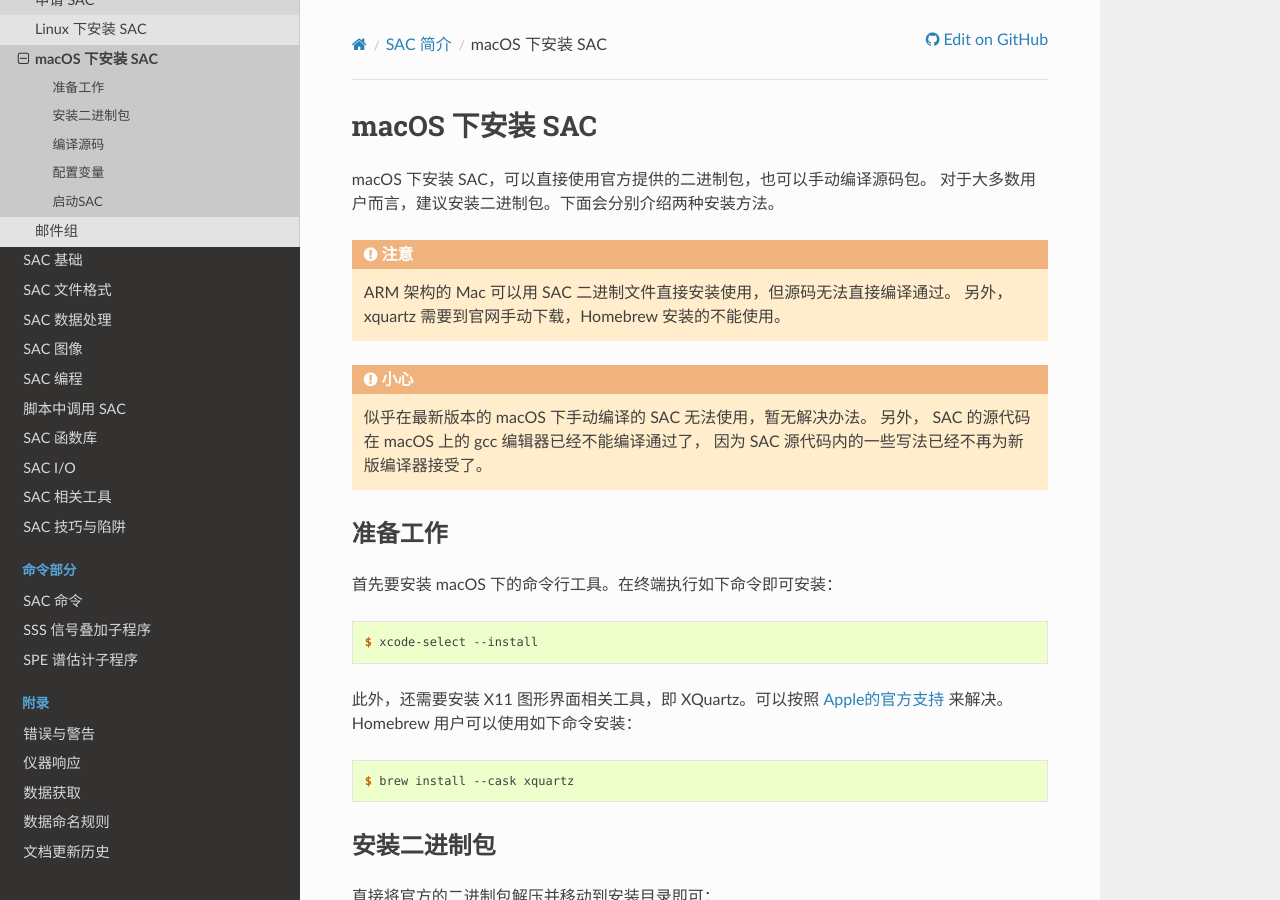
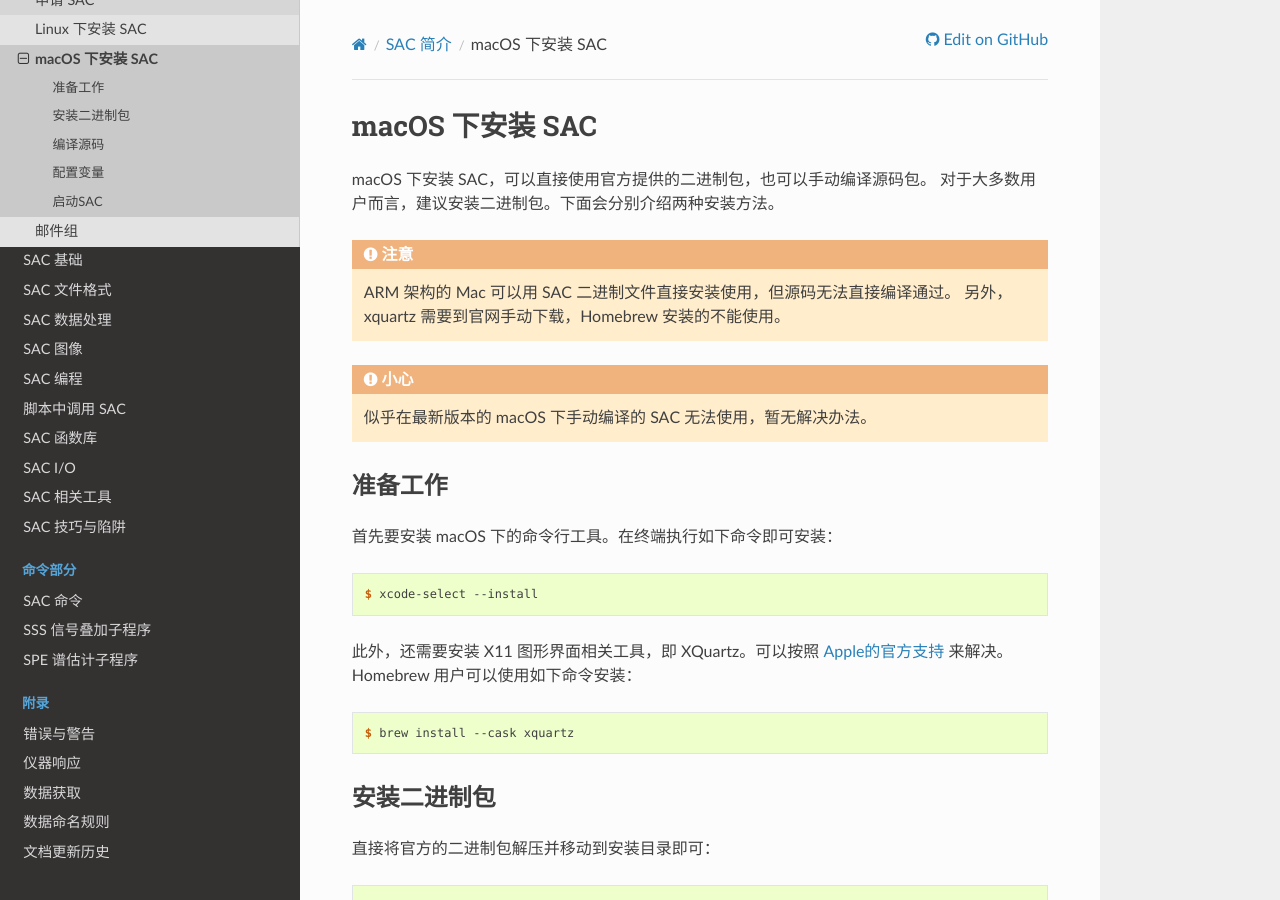
Before and after one commit to seisman/SAC_Docs_zh, a Sphinx documentation site: the page built from source/introduction/macOS-install.rst, in a window 1280 px wide and 900 px high. Built offline with Sphinx 7.4.7 and the Read the Docs theme 2.0.0, drawn with Linux system fonts in a browser that asks for light colours.

Commit message:
Update source/introduction/macOS-install.rst

```diff
--- a/source/introduction/macOS-install.rst
+++ b/source/introduction/macOS-install.rst
@@ -12,8 +12,6 @@ macOS 下安装 SAC，可以直接使用官方提供的二进制包，也可以
 .. caution::
 
    似乎在最新版本的 macOS 下手动编译的 SAC 无法使用，暂无解决办法。
-   另外， SAC 的源代码在 macOS 上的 gcc 编辑器已经不能编译通过了，
-   因为 SAC 源代码内的一些写法已经不再为新版编译器接受了。
 
 准备工作
 --------
```
